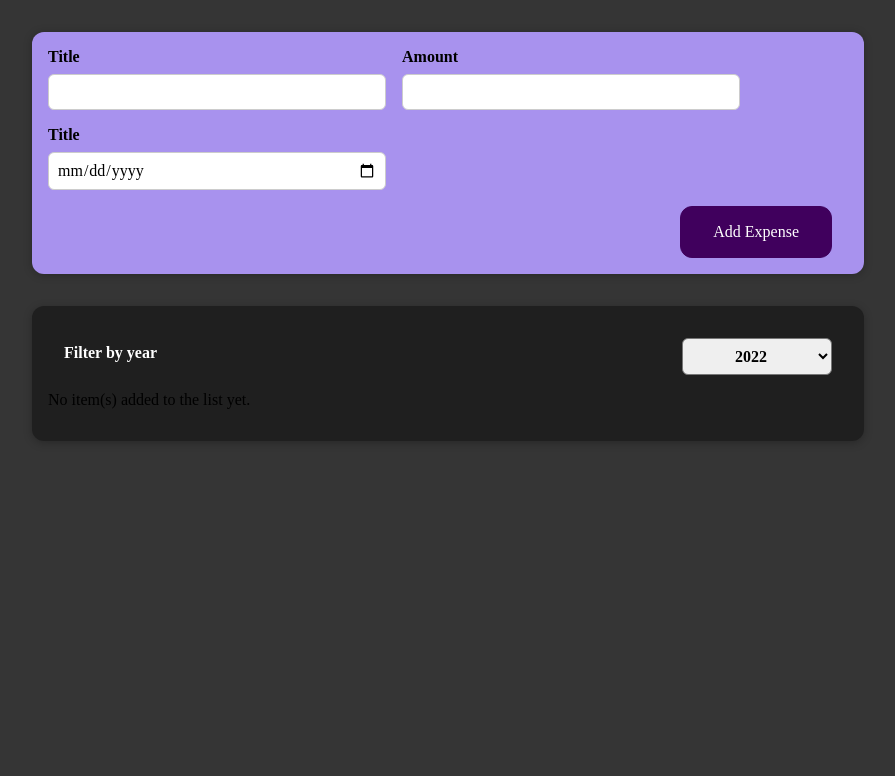
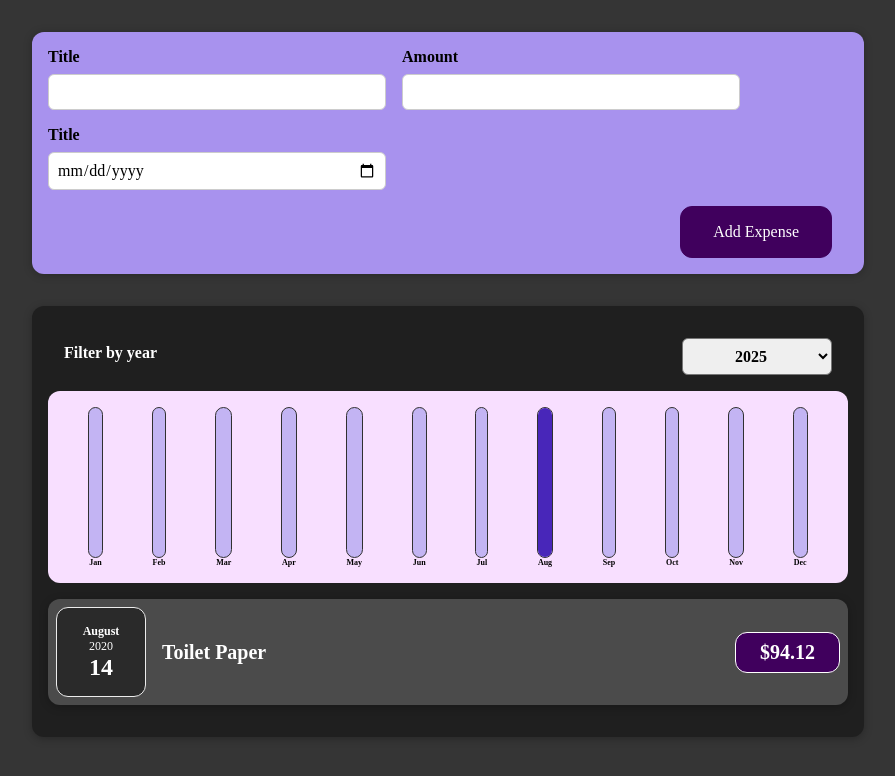
Before and after one commit to chandranshh/reactapp-finance, a React (Create React App) app: page / in a window 1280 px wide. Shown: the top 776 px of the page, without its empty margins (192-1087 px from the left). Built offline with nearby package versions, Linux system fonts and the light colour scheme.

Commit message:
made major changes

```diff
--- /dev/null
+++ b/src/components/Chart/Chart.css
@@ -0,0 +1,9 @@
+.chart {
+    padding: 1rem;
+    border-radius: 12px;
+    background-color: #f8dfff;
+    text-align: center;
+    display: flex;
+    justify-content: space-around;
+    height: 10rem;
+  }
--- /dev/null
+++ b/src/components/Chart/Chart.js
@@ -0,0 +1,24 @@
+import React from 'react';
+
+import ChartBar from './ChartBar';
+import './Chart.css';
+
+const Chart = (props) => {
+  const dataPointValues = props.dataPoints.map(dataPoint => dataPoint.value);
+  const totalMaximum = Math.max(...dataPointValues);
+
+  return (
+    <div className='chart'>
+      {props.dataPoints.map((dataPoint) => (
+        <ChartBar
+          key={dataPoint.label}
+          value={dataPoint.value}
+          maxValue={totalMaximum}
+          label={dataPoint.label}
+        />
+      ))}
+    </div>
+  );
+};
+
+export default Chart;
--- /dev/null
+++ b/src/components/Chart/ChartBar.css
@@ -0,0 +1,30 @@
+.chart-bar {
+    height: 100%;
+    display: flex;
+    flex-direction: column;
+    align-items: center;
+  }
+
+  .chart-bar__inner {
+    height: 100%;
+    width: 100%;
+    border: 1px solid #313131;
+    border-radius: 12px;
+    background-color: #c3b4f3;
+    overflow: hidden;
+    display: flex;
+    flex-direction: column;
+    justify-content: flex-end;
+  }
+
+  .chart-bar__fill {
+    background-color: #4826b9;
+    width: 100%;
+    transition: all 0.3s ease-out;
+  }
+
+  .chart-bar__label {
+    font-weight: bold;
+    font-size: 0.5rem;
+    text-align: center;
+  }
--- /dev/null
+++ b/src/components/Chart/ChartBar.js
@@ -0,0 +1,25 @@
+import React from 'react';
+
+import './ChartBar.css';
+
+const ChartBar = (props) => {
+  let barFillHeight = '0%';
+
+  if (props.maxValue > 0) {
+    barFillHeight = Math.round((props.value / props.maxValue) * 100) + '%';
+  }
+
+  return (
+    <div className='chart-bar'>
+      <div className='chart-bar__inner'>
+        <div
+          className='chart-bar__fill'
+          style={{ height: barFillHeight }}
+        ></div>
+      </div>
+      <div className='chart-bar__label'>{props.label}</div>
+    </div>
+  );
+};
+
+export default ChartBar;
--- a/src/components/Expenses/Expenses.js
+++ b/src/components/Expenses/Expenses.js
@@ -1,13 +1,13 @@
-import React, { useState } from "react";
-import ExpenseItem from "./ExpenseItem";
-import Card from "../UI/Card";
-import ExpensesFilter from "./ExpensesFilter";
-import "./Expenses.css";
+import React, { useState } from 'react';
 
-//Add the following to the Expenses.js file:
+import Card from '../UI/Card';
+import ExpensesFilter from './ExpensesFilter';
+import ExpensesList from './ExpensesList';
+import ExpensesChart from './ExpensesChart';
+import './Expenses.css';
 
 const Expenses = (props) => {
-  const [filteredYear, setFilteredYear] = useState("2022");
+  const [filteredYear, setFilteredYear] = useState('2020');
 
   const filterChangeHandler = (selectedYear) => {
     setFilteredYear(selectedYear);
@@ -17,55 +17,17 @@ const Expenses = (props) => {
     return expense.date.getFullYear().toString() === filteredYear;
   });
 
-  let expenseContent = <p>No item(s) added to the list yet.</p>;
-
-  if (filteredExpenses.length > 0) {
-    expenseContent = filteredExpenses.map((expense) => (
-      <ExpenseItem
-        key={expense.id}
-        title={expense.title}
-        amount={expense.amount}
-        date={expense.date}
-      />
-    ));
-  }
-
   return (
-    <Card className="expenses">
-      <ExpensesFilter
-        selected={filteredYear}
-        onChangeFilter={filterChangeHandler}
-      />
-      {/* JavaScript return the parameter or statement that is written after &&
-      if the condition is met in the ternary operator  */}
-      {/* {filteredExpenses.length === 0 ? (
-        <p>No item(s) added to the list yet.</p>
-      ) : (
-        filteredExpenses.map((expense) => (
-          <ExpenseItem
-            key={expense.id}
-            title={expense.title}
-            amount={expense.amount}
-            date={expense.date}
-          />
-        ))
-      )} */}
-
-      {/* {filteredExpenses.length === 0 && (
-        <p>No item(s) added to the list yet.</p>
-      )}
-      {filteredExpenses.length > 0 &&
-        filteredExpenses.map((expense) => (
-          <ExpenseItem
-            key={expense.id}
-            title={expense.title}
-            amount={expense.amount}
-            date={expense.date}
-          />
-        ))} */}
-
-      {expenseContent}
-    </Card>
+    <div>
+      <Card className='expenses'>
+        <ExpensesFilter
+          selected={filteredYear}
+          onChangeFilter={filterChangeHandler}
+        />
+        <ExpensesChart expenses={filteredExpenses} />
+        <ExpensesList items={filteredExpenses} />
+      </Card>
+    </div>
   );
 };
 
--- /dev/null
+++ b/src/components/Expenses/ExpensesChart.js
@@ -0,0 +1,29 @@
+import React from 'react';
+
+import Chart from '../Chart/Chart';
+
+const ExpensesChart = (props) => {
+  const chartDataPoints = [
+    { label: 'Jan', value: 0 },
+    { label: 'Feb', value: 0 },
+    { label: 'Mar', value: 0 },
+    { label: 'Apr', value: 0 },
+    { label: 'May', value: 0 },
+    { label: 'Jun', value: 0 },
+    { label: 'Jul', value: 0 },
+    { label: 'Aug', value: 0 },
+    { label: 'Sep', value: 0 },
+    { label: 'Oct', value: 0 },
+    { label: 'Nov', value: 0 },
+    { label: 'Dec', value: 0 },
+  ];
+
+  for (const expense of props.expenses) {
+    const expenseMonth = expense.date.getMonth(); // starting at 0 => January => 0
+    chartDataPoints[expenseMonth].value += expense.amount;
+  }
+
+  return <Chart dataPoints={chartDataPoints} />;
+};
+
+export default ExpensesChart;
--- /dev/null
+++ b/src/components/Expenses/ExpensesList.css
@@ -0,0 +1,9 @@
+.expenses-list {
+    list-style: none;
+    padding: 0;
+  }
+
+  .expenses-list__fallback {
+    color: white;
+    text-align: center;
+  }
--- /dev/null
+++ b/src/components/Expenses/ExpensesList.js
@@ -0,0 +1,25 @@
+import React from 'react';
+
+import ExpenseItem from './ExpenseItem';
+import './ExpensesList.css';
+
+const ExpensesList = (props) => {
+  if (props.items.length === 0) {
+    return <h2 className='expenses-list__fallback'>Found no expenses.</h2>;
+  }
+
+  return (
+    <ul className='expenses-list'>
+      {props.items.map((expense) => (
+        <ExpenseItem
+          key={expense.id}
+          title={expense.title}
+          amount={expense.amount}
+          date={expense.date}
+        />
+      ))}
+    </ul>
+  );
+};
+
+export default ExpensesList;
```
